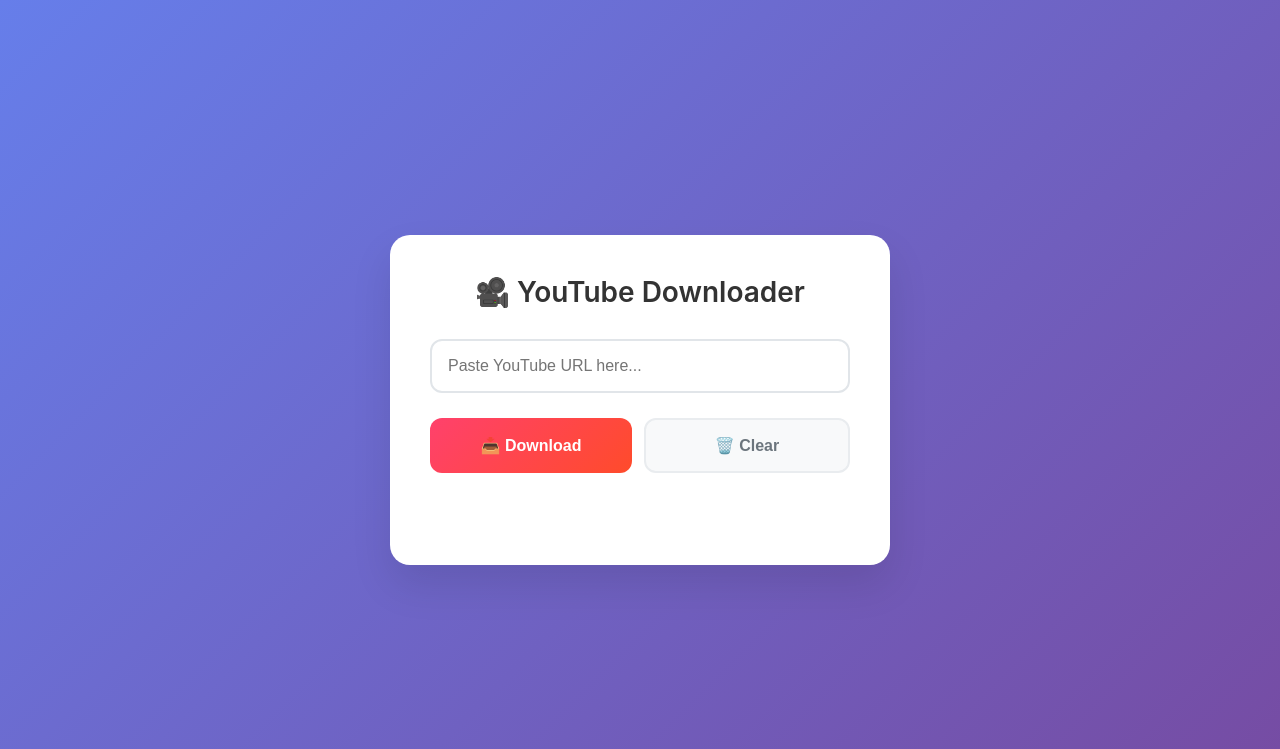
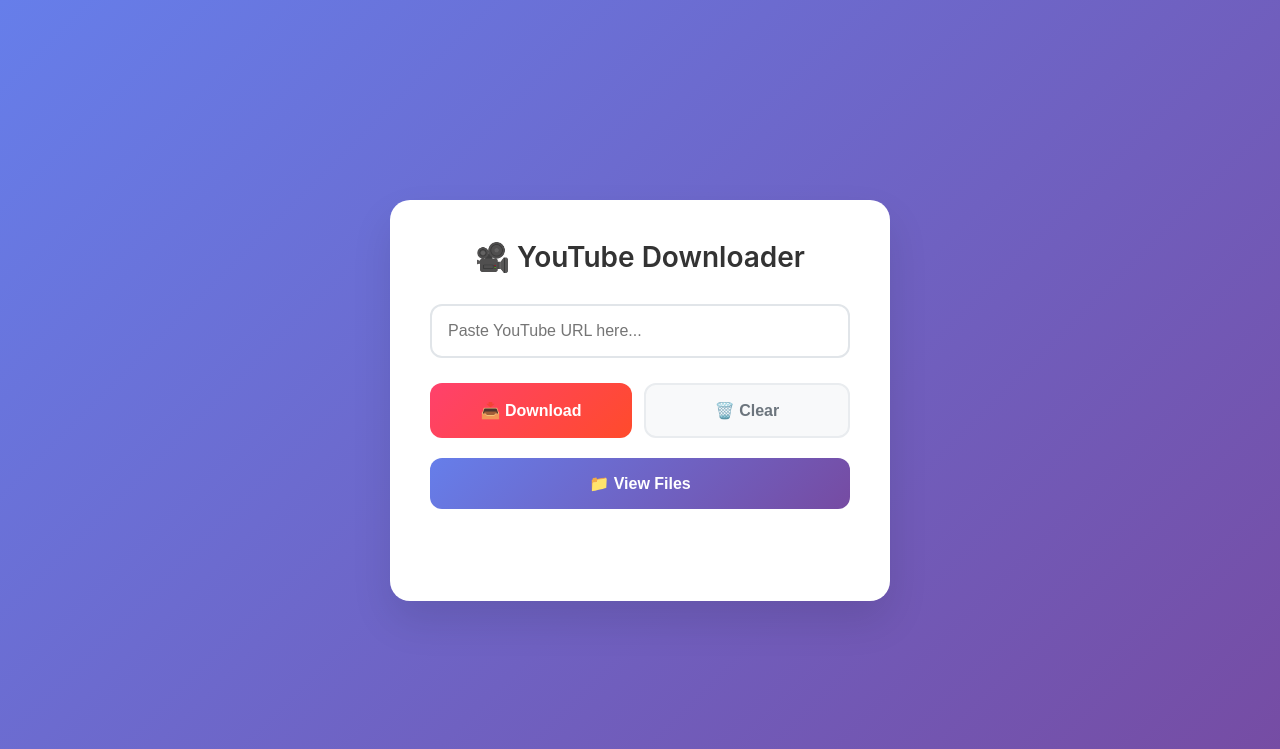
Before and after one commit to WathikAhmed/YT-Downloader, a Flask app: page / in a window 1280 px wide. Shown: the top 749 px of the page. Run offline with Flask 3, Linux system fonts and the light colour scheme.

Commit message:
Added ability to view download folder

```diff
--- a/app.py
+++ b/app.py
@@ -1,4 +1,4 @@
-from flask import Flask, render_template, request, jsonify
+from flask import Flask, render_template, request, jsonify, send_from_directory
 import yt_dlp
 import os
 
@@ -7,6 +7,26 @@ app = Flask(__name__)
 @app.route('/')
 def index():
     return render_template('index.html')
+
+@app.route('/files')
+def list_files():
+    try:
+        downloads_dir = 'downloads'
+        if not os.path.exists(downloads_dir):
+            return jsonify({'files': []})
+
+        files = []
+        for filename in os.listdir(downloads_dir):
+            if os.path.isfile(os.path.join(downloads_dir, filename)):
+                files.append(filename)
+
+        return jsonify({'files': files})
+    except Exception as e:
+        return jsonify({'error': str(e)})
+
+@app.route('/files/<filename>')
+def download_file(filename):
+    return send_from_directory('downloads', filename)
 
 @app.route('/download', methods=['POST'])
 def download():
--- a/templates/index.html
+++ b/templates/index.html
@@ -76,6 +76,43 @@
             background: #e9ecef;
             transform: translateY(-2px);
         }
+        .files-btn {
+            background: linear-gradient(135deg, #667eea, #764ba2);
+            color: white;
+        }
+        .files-btn:hover {
+            transform: translateY(-2px);
+            box-shadow: 0 8px 20px rgba(102, 126, 234, 0.3);
+        }
+        .files-list {
+            margin-top: 20px;
+            text-align: left;
+        }
+        .file-item {
+            background: #f8f9fa;
+            padding: 12px;
+            margin: 8px 0;
+            border-radius: 8px;
+            display: flex;
+            justify-content: space-between;
+            align-items: center;
+        }
+        .file-name {
+            flex: 1;
+            font-size: 14px;
+            word-break: break-all;
+        }
+        .download-link {
+            background: #007bff;
+            color: white;
+            padding: 6px 12px;
+            border-radius: 6px;
+            text-decoration: none;
+            font-size: 12px;
+        }
+        .download-link:hover {
+            background: #0056b3;
+        }
         #status {
             padding: 16px;
             border-radius: 12px;
@@ -106,6 +143,9 @@
         <div class="button-group">
             <button class="download-btn" onclick="downloadVideo()">📥 Download</button>
             <button class="clear-btn" onclick="clearInput()">🗑️ Clear</button>
+        </div>
+        <div class="button-group">
+            <button class="files-btn" onclick="showFiles()">📁 View Files</button>
         </div>
         <div id="status"></div>
     </div>
@@ -145,6 +185,31 @@
                 status.innerHTML = `<div class="error">❌ Error: ${error.message}</div>`;
             }
         }
+
+        async function showFiles() {
+            const status = document.getElementById('status');
+
+            try {
+                const response = await fetch('/files');
+                const result = await response.json();
+
+                if (result.files && result.files.length > 0) {
+                    let filesList = '<div class="files-list"><h3>📁 Downloaded Files:</h3>';
+                    result.files.forEach(file => {
+                        filesList += `<div class="file-item">
+                            <span class="file-name">${file}</span>
+                            <a href="/files/${encodeURIComponent(file)}" class="download-link" download>Download</a>
+                        </div>`;
+                    });
+                    filesList += '</div>';
+                    status.innerHTML = filesList;
+                } else {
+                    status.innerHTML = '<div style="color: #667eea; font-weight: 600;">📂 No files found in downloads folder</div>';
+                }
+            } catch (error) {
+                status.innerHTML = `<div class="error">❌ Error loading files: ${error.message}</div>`;
+            }
+        }
     </script>
 </body>
 </html>
```
Also changed, not shown: 1 other file.
